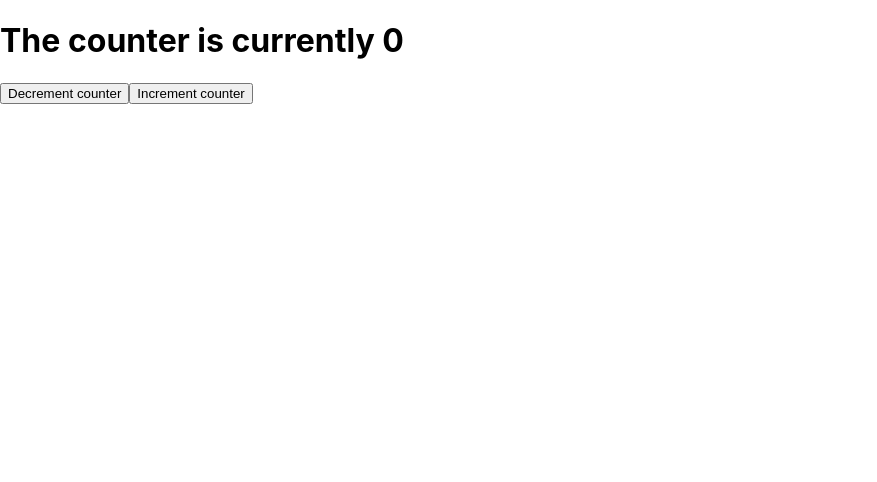
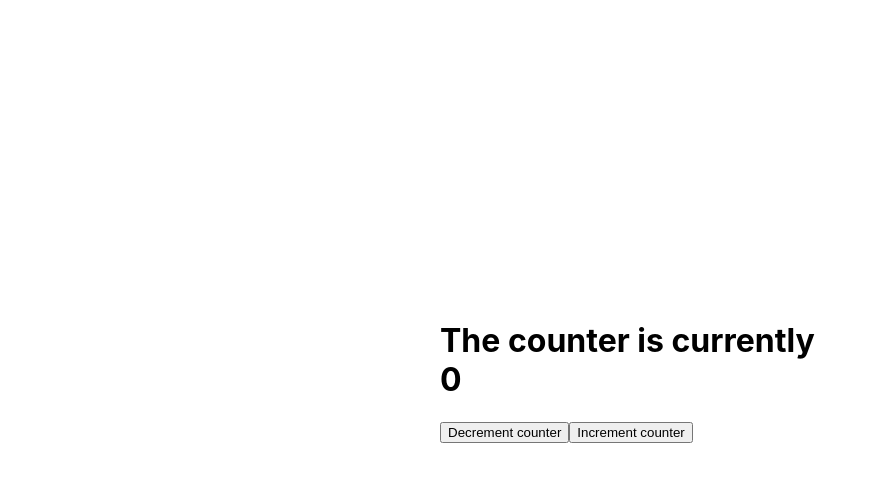
Before and after one commit to shafali03/click-counter-react, a React (Create React App) app: page / in a window 1280 px wide. Shown: the top 482 px of the page, without its empty margins (0-877 px from the left). Built offline with nearby package versions, Linux system fonts and the light colour scheme.

Commit message:
style: positioned container in the middle of page

```diff
--- a/src/App.css
+++ b/src/App.css
@@ -1,5 +1,15 @@
 .App {
   text-align: center;
+}
+
+.container {
+    position: absolute;
+    left: 50%;
+    top: 50%;
+    height: 200px;
+    margin-top: -100px;
+    width: 400px;
+    margin-left: -200px;
 }
 
 .error {
--- a/src/App.js
+++ b/src/App.js
@@ -38,7 +38,8 @@ class App extends Component {
     const errorClass = this.state.error ? '' : 'hidden';
 
     return (
-      <div data-test="component-app">
+      <div className="container">
+        <div data-test="component-app" className="comp">
           <h1 data-test="counter-display">The counter is currently {this.state.counter}</h1>
           <div data-test="error-message" className={`error ${errorClass}`}>
             The counter cannot go below 0
@@ -56,6 +57,7 @@ class App extends Component {
             Increment counter
         </button>
         </div>
+      </div>
     );
   }
 }
```
Lines whose indentation alone changed are shown as unchanged.
